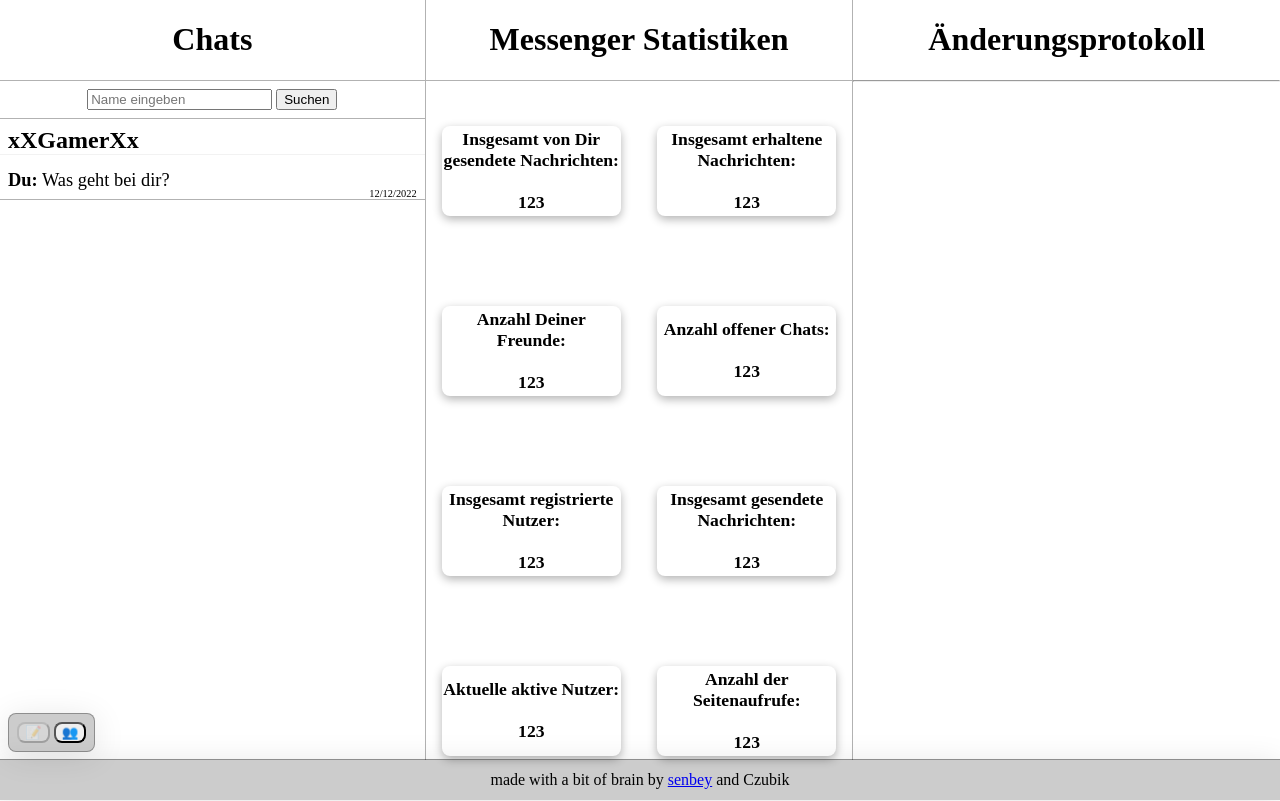
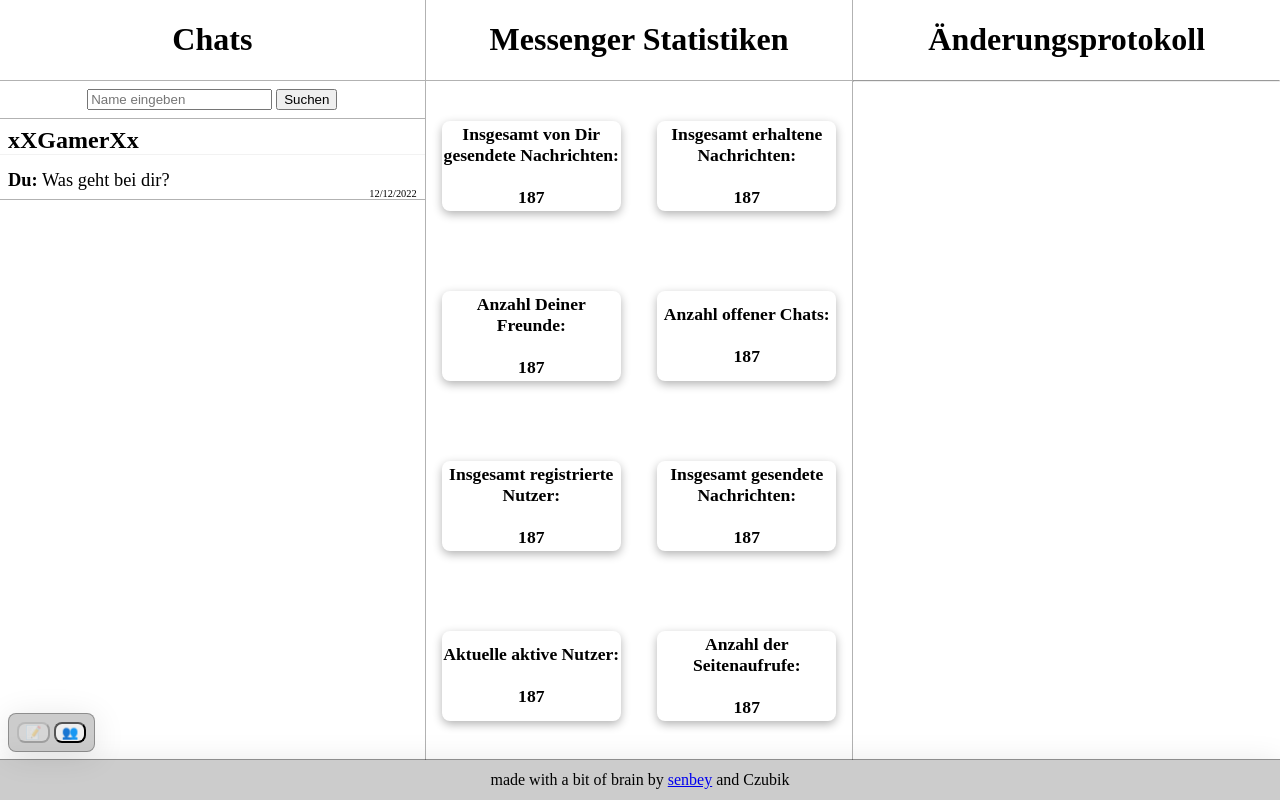
Before and after one commit to sxnbey/messingtopf, a PHP site: page / in a window 1280 px wide. Run offline with PHP 8.4, Linux system fonts and the light colour scheme.

Commit message:
mini minor optimization

```diff
--- a/css/main.css
+++ b/css/main.css
@@ -105,7 +105,7 @@ p {
   justify-content: space-between;
   align-items: center;
   border-top: 0.063rem solid rgba(0, 0, 0, 0.3);
-  height: 90vh;
+  height: 85vh;
 }
 
 .box {
@@ -119,6 +119,8 @@ p {
   justify-content: center;
   align-items: center;
   border-radius: 0.5rem;
+
+  transition: all 100ms;
 }
 
 .box p {
--- a/js/functions.js
+++ b/js/functions.js
@@ -102,8 +102,8 @@ function flList() {
   });
 }
 
-//  the function to add the value to the boxes on the statistic page.
+// the function to add the value to the boxes on the statistic page.
 
-function addStats(obj) {
-  getEl(obj.id).innerHTML = obj.value;
+function addStats(box) {
+  getEl(box.id).innerHTML = box.value;
 }
--- a/js/main.js
+++ b/js/main.js
@@ -69,14 +69,14 @@ document.addEventListener("DOMContentLoaded", function () {
   // i use these objects to put the value in these boxes. => ./js/functions.js line 107
 
   [
-    { id: "sentMessagesCount", value: 123 },
-    { id: "receivedMessagesCount", value: 123 },
-    { id: "friendCount", value: 123 },
-    { id: "openChatCount", value: 123 },
-    { id: "registeredUserCount", value: 123 },
-    { id: "allSentMessagesCount", value: 123 },
-    { id: "onlineUserCount", value: 123 },
-    { id: "pageViewCount", value: 123 },
+    { id: "sentMessagesCount", value: 187 },
+    { id: "receivedMessagesCount", value: 187 },
+    { id: "friendCount", value: 187 },
+    { id: "openChatCount", value: 187 },
+    { id: "registeredUserCount", value: 187 },
+    { id: "allSentMessagesCount", value: 187 },
+    { id: "onlineUserCount", value: 187 },
+    { id: "pageViewCount", value: 187 },
   ].forEach((i) => addStats(i));
 
   // the hover animation for the boxes.
@@ -85,9 +85,9 @@ document.addEventListener("DOMContentLoaded", function () {
     i.addEventListener("mousemove", function (e) {
       const rect = i.getBoundingClientRect();
 
-      i.style.transform = `perspective(1000px) rotateX(${
-        (e.clientY - (rect.top + rect.height / 2)) / 10
-      }deg) rotateY(${(e.clientX - (rect.left + rect.width / 2)) / 10}deg)`;
+      i.style.transform = `perspective(500px) rotateX(${
+        (e.clientY - (rect.top + rect.height / 2)) / 5
+      }deg) rotateY(${(e.clientX - (rect.left + rect.width / 2)) / 5}deg)`;
     });
 
     i.addEventListener("mouseout", () => {
```
